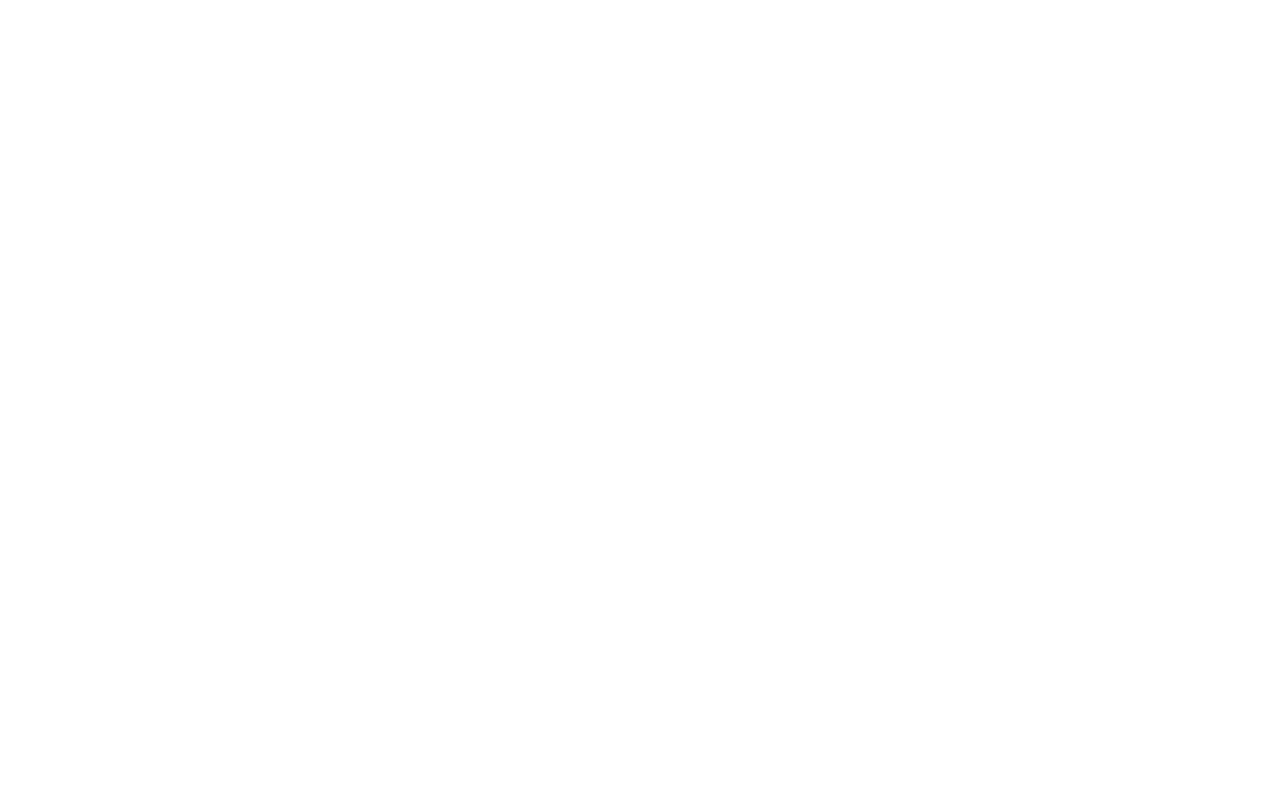
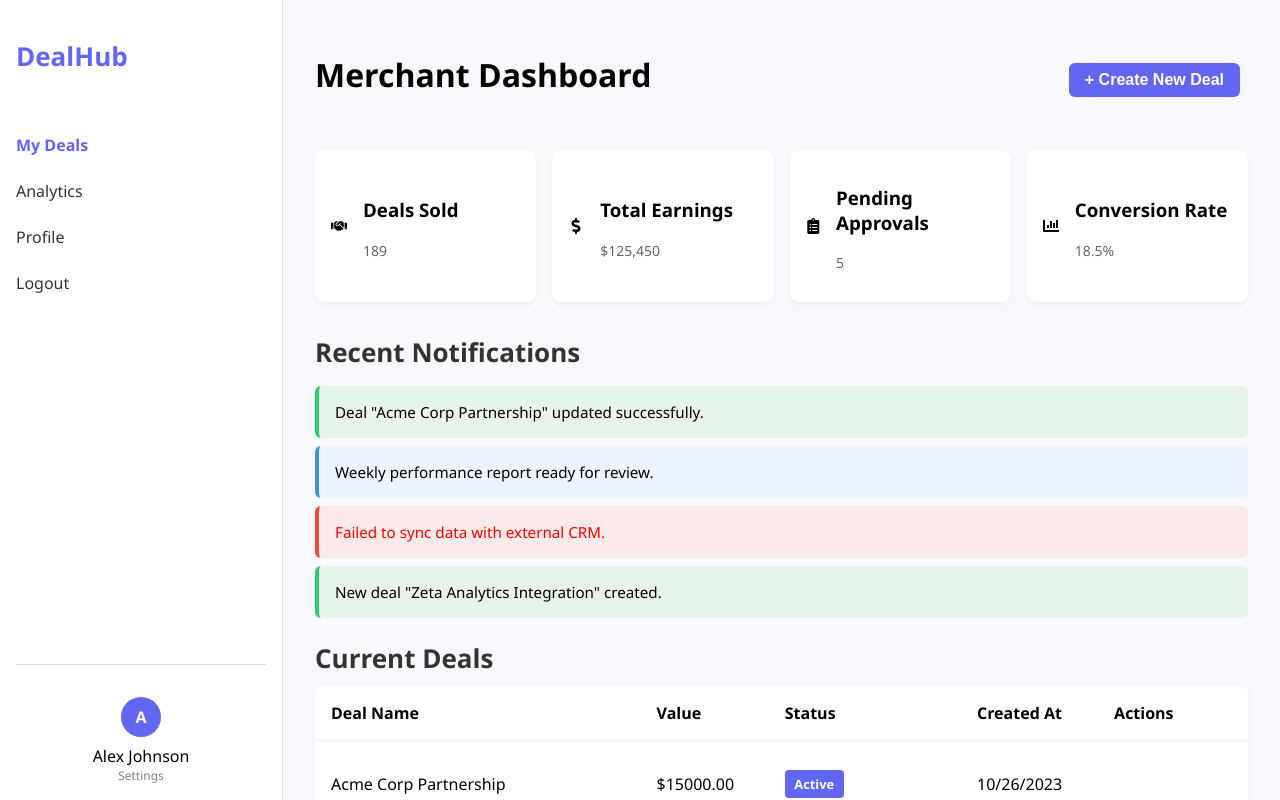
Before and after one commit to patelankeet2/Deal-Hub, a React (Create React App) app in the folder dealhub/: page /merchant-dashboard in a window 1280 px wide. Before the commit this address had no page. Built offline with nearby package versions, Linux system fonts and the light colour scheme.

Commit message:
Created Basic Merchant Dashboard

```diff
--- a/dealhub/package.json
+++ b/dealhub/package.json
@@ -9,6 +9,7 @@
     "@testing-library/user-event": "^13.5.0",
     "react": "^19.1.0",
     "react-dom": "^19.1.0",
+    "react-icons": "^5.5.0",
     "react-router-dom": "^7.6.0",
     "react-scripts": "5.0.1",
     "web-vitals": "^2.1.4"
--- a/dealhub/src/App.js
+++ b/dealhub/src/App.js
@@ -3,6 +3,7 @@ import Login from './components/Login';
 import Register from './components/Register';
 import LandingPage from './components/LandingPage';
 import MerchantLogin from './components/MerchantLogin';
+import MerchantDashboard from './components/MerchantDashboard';
 
 function App() {
   return (
@@ -13,6 +14,7 @@ function App() {
         <Route path="/register" element={<Register />} />
         <Route path="/landing" element={<LandingPage />} />
         <Route path="/merchant-login" element={<MerchantLogin />} />
+        <Route path="/merchant-dashboard" element={<MerchantDashboard/>} />
       </Routes>
     </Router>
   );
--- /dev/null
+++ b/dealhub/src/components/MerchantDashboard.css
@@ -0,0 +1,195 @@
+/* src/components/MerchantDashboard.css */
+.merchant-dashboard {
+    display: flex;
+    font-family: 'Segoe UI', sans-serif;
+    height: 100vh;
+    background: #f8f9fc;
+  }
+
+  .sidebar {
+    width: 250px;
+    background: white;
+    border-right: 1px solid #ddd;
+    padding: 1rem;
+    display: flex;
+    flex-direction: column;
+    justify-content: space-between;
+  }
+
+  .sidebar-header h2 {
+    color: #6366f1;
+    margin-bottom: 2rem;
+  }
+
+  .sidebar nav ul {
+    list-style: none;
+    padding: 0;
+  }
+
+  .sidebar nav li {
+    padding: 0.75rem 0;
+    color: #333;
+    cursor: pointer;
+  }
+
+  .sidebar nav li.active {
+    font-weight: bold;
+    color: #6366f1;
+  }
+
+  .user-info {
+    margin-top: auto;
+    padding-top: 2rem;
+    border-top: 1px solid #ddd;
+    text-align: center;
+  }
+
+  .avatar {
+    width: 40px;
+    height: 40px;
+    border-radius: 50%;
+    background: #6366f1;
+    color: white;
+    display: flex;
+    align-items: center;
+    justify-content: center;
+    margin: 0 auto;
+    font-weight: bold;
+  }
+
+  .username {
+    margin-top: 0.5rem;
+  }
+
+  .settings {
+    font-size: 12px;
+    color: gray;
+  }
+
+  .dashboard-content {
+    flex: 1;
+    padding: 2rem;
+    overflow-y: auto;
+  }
+
+  .header {
+    display: flex;
+    justify-content: space-between;
+    align-items: center;
+  }
+
+  .create-btn {
+    background: #6366f1;
+    color: white;
+    border: none;
+    padding: 0.5rem 1rem;
+    border-radius: 6px;
+    cursor: pointer;
+    font-weight: bold;
+  }
+
+  .metrics {
+    display: flex;
+    gap: 1rem;
+    margin: 2rem 0;
+  }
+
+  .metric-card {
+    flex: 1;
+    background: white;
+    border-radius: 10px;
+    padding: 1rem;
+    box-shadow: 0 2px 6px rgba(0, 0, 0, 0.05);
+    display: flex;
+    align-items: center;
+    gap: 1rem;
+  }
+
+  .notifications ul {
+    padding: 0;
+    list-style: none;
+  }
+
+  .notifications li {
+    padding: 1rem;
+    border-radius: 6px;
+    margin: 0.5rem 0;
+    font-size: 0.95rem;
+  }
+
+  .notifications .success {
+    background: #e6f4ea;
+    border-left: 4px solid #2ecc71;
+  }
+
+  .notifications .info {
+    background: #eef4ff;
+    border-left: 4px solid #3498db;
+  }
+
+  .notifications .error {
+    background: #fbeaea;
+    border-left: 4px solid #e74c3c;
+  }
+
+  .current-deals table {
+    width: 100%;
+    border-collapse: collapse;
+    background: white;
+    box-shadow: 0 2px 6px rgba(0, 0, 0, 0.05);
+    border-radius: 8px;
+    overflow: hidden;
+  }
+
+  .current-deals th,
+  .current-deals td {
+    padding: 1rem;
+    text-align: left;
+    border-bottom: 1px solid #eee;
+  }
+
+  .badge {
+    padding: 0.3rem 0.6rem;
+    border-radius: 4px;
+    font-size: 0.8rem;
+    color: white;
+    font-weight: bold;
+    display: inline-block;
+  }
+
+  .badge.active {
+    background-color: #6366f1;
+  }
+
+  .badge.pending-approval {
+    background-color: #f39c12;
+  }
+
+  .badge.closed-won {
+    background-color: #2ecc71;
+  }
+
+  .badge.closed-lost {
+    background-color: #e74c3c;
+  }
+
+  .earnings-trend img {
+    max-width: 100%;
+    border-radius: 8px;
+    margin-top: 1rem;
+  }
+
+  .footer {
+    text-align: center;
+    color: gray;
+    font-size: 0.85rem;
+    margin-top: 2rem;
+  }
+
+  button {
+    background: none;
+    border: none;
+    cursor: pointer;
+    font-size: 1rem;
+    margin-right: 0.5rem;
+  }
--- a/dealhub/src/components/MerchantDashboard.js
+++ b/dealhub/src/components/MerchantDashboard.js
@@ -1,10 +1,145 @@
-import React from "react";
+import React from 'react';
+import './MerchantDashboard.css';
+import {
+  FaBell,
+  FaChartBar,
+  FaClipboardList,
+  FaDollarSign,
+  FaHandshake,
+  FaEdit,
+  FaTrash,
+} from 'react-icons/fa';
 
 const MerchantDashboard = () => {
+  const handleEdit = (dealName) => alert(`Edit ${dealName}`);
+  const handleDelete = (dealName) => alert(`Delete ${dealName}`);
+
+  const deals = [
+    { name: "Acme Corp Partnership", value: "$15000.00", status: "Active", date: "10/26/2023" },
+    { name: "Beta Solutions Consulting", value: "$8500.00", status: "Pending Approval", date: "11/1/2023" },
+    { name: "Gamma Innovations Project", value: "$22000.00", status: "Closed Won", date: "9/15/2023" },
+    { name: "Delta Services Renewal", value: "$5000.00", status: "Active", date: "10/5/2023" },
+    { name: "Epsilon Systems Implementation", value: "$35000.00", status: "Closed Lost", date: "8/20/2023" },
+    { name: "Zeta Analytics Integration", value: "$11000.00", status: "Active", date: "11/10/2023" },
+    { name: "Theta Enterprises Upgrade", value: "$7000.00", status: "Pending Approval", date: "11/15/2023" },
+    { name: "Iota Solutions Pilot", value: "$4000.00", status: "Active", date: "11/12/2023" },
+    { name: "Kappa Corp Consulting", value: "$9000.00", status: "Closed Won", date: "10/30/2023" },
+    { name: "Lambda Labs Partnership", value: "$18000.00", status: "Active", date: "11/25/2023" },
+    { name: "Mu Technologies Service", value: "$6000.00", status: "Pending Approval", date: "11/28/2023" },
+    { name: "Nu Systems Support", value: "$3000.00", status: "Active", date: "12/1/2023" },
+  ];
+
   return (
-    <div style={{ padding: "2rem" }}>
-      <h1>Welcome to Merchant Dashboard</h1>
-      <p>This is a placeholder page. Dashboard stats and deal management will go here.</p>
+    <div className="merchant-dashboard">
+      <aside className="sidebar">
+        <div className="sidebar-header">
+          <h2>DealHub</h2>
+        </div>
+        <nav>
+          <ul>
+            <li className="active">My Deals</li>
+            <li>Analytics</li>
+            <li>Profile</li>
+            <li>Logout</li>
+          </ul>
+        </nav>
+        <div className="user-info">
+          <div className="avatar">A</div>
+          <div className="username">Alex Johnson</div>
+          <div className="settings">Settings</div>
+        </div>
+      </aside>
+
+      <main className="dashboard-content">
+        <div className="header">
+          <h1>Merchant Dashboard</h1>
+          <button className="create-btn" onClick={() => alert('Create New Deal')}>+ Create New Deal</button>
+        </div>
+
+        <div className="metrics">
+          <div className="metric-card">
+            <FaHandshake />
+            <div>
+              <h3>Deals Sold</h3>
+              <p>189</p>
+            </div>
+          </div>
+          <div className="metric-card">
+            <FaDollarSign />
+            <div>
+              <h3>Total Earnings</h3>
+              <p>$125,450</p>
+            </div>
+          </div>
+          <div className="metric-card">
+            <FaClipboardList />
+            <div>
+              <h3>Pending Approvals</h3>
+              <p>5</p>
+            </div>
+          </div>
+          <div className="metric-card">
+            <FaChartBar />
+            <div>
+              <h3>Conversion Rate</h3>
+              <p>18.5%</p>
+            </div>
+          </div>
+        </div>
+
+        <section className="notifications">
+          <h2>Recent Notifications</h2>
+          <ul>
+            <li className="success">Deal "Acme Corp Partnership" updated successfully.</li>
+            <li className="info">Weekly performance report ready for review.</li>
+            <li className="error">Failed to sync data with external CRM.</li>
+            <li className="success">New deal "Zeta Analytics Integration" created.</li>
+          </ul>
+        </section>
+
+        <section className="current-deals">
+          <h2>Current Deals</h2>
+          <table>
+            <thead>
+              <tr>
+                <th>Deal Name</th>
+                <th>Value</th>
+                <th>Status</th>
+                <th>Created At</th>
+                <th>Actions</th>
+              </tr>
+            </thead>
+            <tbody>
+              {deals.map((deal, index) => (
+                <tr key={index}>
+                  <td>{deal.name}</td>
+                  <td>{deal.value}</td>
+                  <td>
+                    <span className={`badge ${deal.status.toLowerCase().replace(' ', '-')}`}>
+                      {deal.status}
+                    </span>
+                  </td>
+                  <td>{deal.date}</td>
+                  <td>
+                    <button onClick={() => handleEdit(deal.name)}><FaEdit /></button>
+                    <button onClick={() => handleDelete(deal.name)}><FaTrash /></button>
+                  </td>
+                </tr>
+              ))}
+            </tbody>
+          </table>
+        </section>
+
+        <section className="earnings-trend">
+          <h2>Earnings Trend</h2>
+          <img
+            src="https://via.placeholder.com/600x300?text=Earnings+Trend+Chart"
+            alt="Earnings Chart"
+          />
+        </section>
+
+        <footer className="footer">© 2024 DealHub Co. All rights reserved.</footer>
+      </main>
     </div>
   );
 };
```
Also changed, not shown: 1 other file (tests, documents, lock files or other folders).
